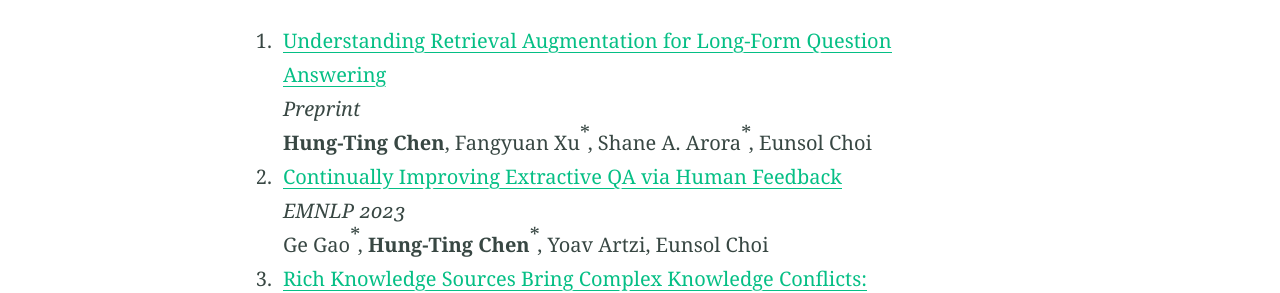
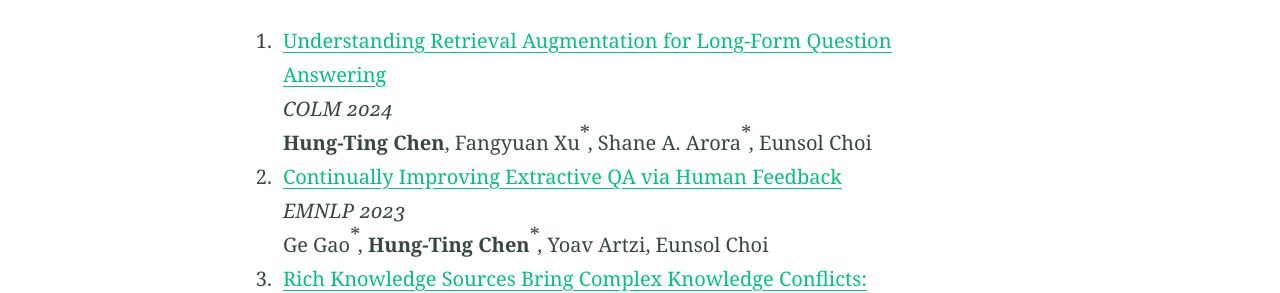
Before and after one commit to timchen0618/timchen0618.github.io, a Jekyll site: the page built from index.md, in a window 1280 px wide. Shown: the part 594-887 px from the top of the page. Built offline with Jekyll 4.4.1, drawn with Linux system fonts in a browser that asks for light colours.

Commit message:
update pub

```diff
--- a/index.md
+++ b/index.md
@@ -17,7 +17,7 @@
 
 ### Publications
 1. [Understanding Retrieval Augmentation for Long-Form Question Answering](https://arxiv.org/abs/2310.12150)
-   *Preprint*
+   *COLM 2024*
    **Hung-Ting Chen**, Fangyuan Xu<sup>\*</sup>, Shane A. Arora<sup>\*</sup>, Eunsol Choi
 2. [Continually Improving Extractive QA via Human Feedback](https://arxiv.org/abs/2305.12473)
    *EMNLP 2023*
```
